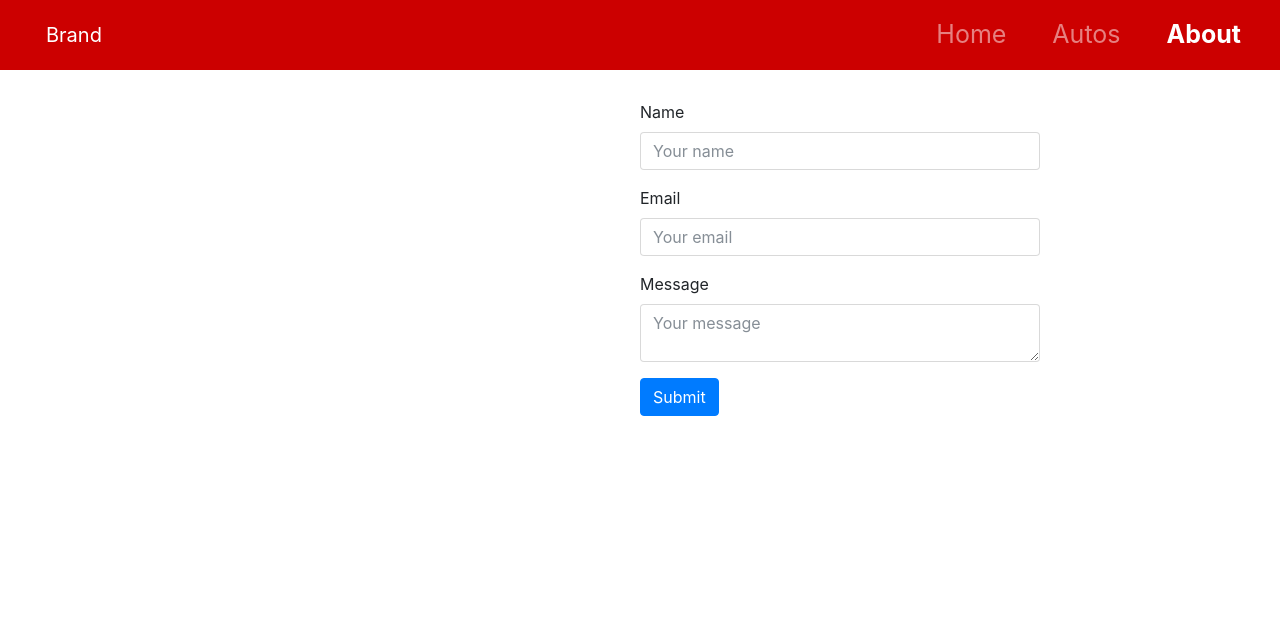
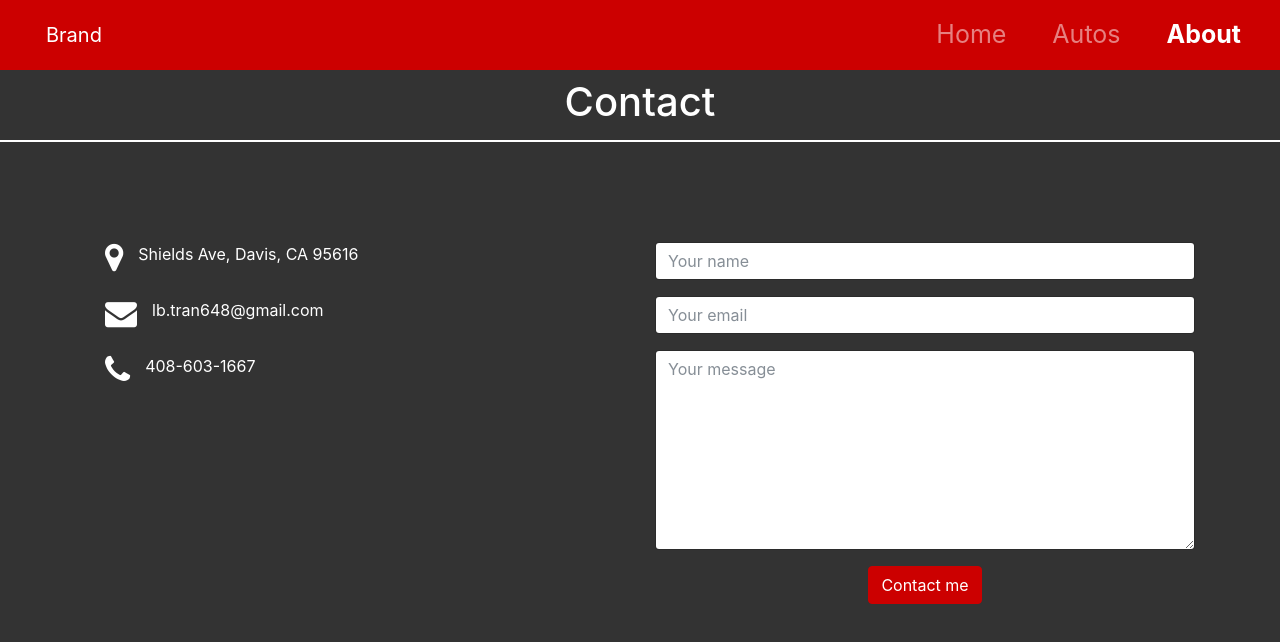
Before and after one commit to LambertTran/car-dealer-website, a React app: page /about in a window 1280 px wide. Built offline with nearby package versions, Linux system fonts and the light colour scheme.

Commit message:
add about page and style

```diff
--- /dev/null
+++ b/public/sass/autospage.scss
@@ -0,0 +1,69 @@
+/*** autos **/
+@mixin carContainer{
+  padding-top:80px;
+  width:100%;
+}
+
+/*** mobile view **/
+.mobile-view{
+  background-color: $auto-bg;
+  display:block;
+  position:relative;
+  min-height:100% !important;
+  overflow:hidden;
+
+}
+
+.cars-container{
+  position:relative;
+  height:100%;
+  @include carContainer;
+  overflow: auto;
+}
+
+.car-item{
+  width: 100%;
+  height: 100%;
+  border: 5px solid $car-item-border;
+  background-color:white;
+  margin-bottom: 15px;
+  h4{
+    color:black;
+    padding: 15px;
+  }
+}
+
+
+
+
+/** Desktop View **/
+@mixin overflow-props{
+  height:100%;
+  display:block;
+  overflow:auto;
+  margin: 20px;
+}
+.desktop-view{
+  background-color: $auto-bg;
+  height:100vh;
+  width:100vw;
+}
+.box{
+  top:80px;
+  position:relative;
+  width:100%;
+  height:80%;
+  overflow:hidden;
+}
+.car-list{
+  width:30%;
+  float:left;
+  @include overflow-props;
+}
+.showdtails{
+  @include overflow-props;
+  width:60%;
+  float:right;
+  text-align:center;
+  color:white;
+}
--- a/public/sass/index.scss
+++ b/public/sass/index.scss
@@ -9,9 +9,11 @@ $icon-content-bg: #333333;
 $dealer-detail: rgba(204,0,0,0.6);
 $footer-bg : #333333;
 $footer-text: #cccccc;
-//autospage
+//autos page
 $auto-bg : #333333;
 $car-item-border: #CC0000;
+//about page
+$about-bg : #333333;
 
 
 html,body{
@@ -19,81 +21,60 @@ html,body{
 }
 
 @import 'homepage';
+@import 'autospage';
 
-/*** autos **/
-@mixin carContainer{
+
+.aboutpage{
+  height:100%;
+  width:100%;
+  display: block;
+  background-color: $about-bg;
+  @media screen and (min-width:767px){
+    height:100vh;
+  }
+}
+.about-header{
   padding-top:80px;
-  width:100%;
-}
-
-/*** mobile view **/
-.mobile-view{
-  background-color: $auto-bg;
-  display:block;
-  position:relative;
-  min-height:100% !important;
-  overflow:hidden;
-
-}
-
-.cars-container{
-  position:relative;
-  height:100%;
-  @include carContainer;
-  overflow: auto;
-}
-
-.car-item{
-  width: 100%;
-  height: 100%;
-  border: 5px solid $car-item-border;
-  background-color:white;
-  margin-bottom: 15px;
-  h4{
-    color:black;
-    padding: 15px;
+  text-align: center;
+  h1{
+    color:white;
+  }
+  hr{
+    border-top: 2px solid white;
+    margin-bottom:50px;
+    @media screen and (min-width:767px){
+      margin-bottom: 100px;
+    }
   }
 }
 
-
-
-
-/** Desktop View **/
-@mixin overflow-props{
-  height:100%;
-  display:block;
-  overflow:auto;
-  margin: 20px;
-}
-.desktop-view{
-  background-color: $auto-bg;
-  height:100vh;
-  width:100vw;
-}
-.box{
-  top:80px;
-  position:relative;
-  width:100%;
-  height:80%;
-  overflow:hidden;
-}
-.car-list{
-  width:30%;
-  float:left;
-  @include overflow-props;
-}
-.showdtails{
-  @include overflow-props;
-  width:60%;
-  float:right;
-  text-align:center;
-  color:white;
+.contact-info{
+  margin-bottom: 50px;
+  div{
+    padding-left:20px;
+    margin-bottom:10px;
+    display:inline-block;
+    width:100%;
+    i{
+      float:left;
+      color:white;
+    }
+    p{
+      float:left;
+      margin-left:15px;
+      color:white;
+    }
+  }
 }
 
 .contact-form{
-  top:100px;
-  left: 50%;
-  position:relative;
-  height:600px;
-  width:400px;
+  text-align: center;
+  button{
+    margin: 0 auto;
+    background-color:$nav-bar-bg;
+    border-color:$nav-bar-bg;
+  }
+  textarea{
+    height:200px;
+  }
 }
--- a/src/actions/index.js
+++ b/src/actions/index.js
@@ -1,9 +1,9 @@
 import axios from 'axios';
 
-const URL ='https://server-car-web.herokuapp.com/api/cars'
+const URL ='https://server-car-web.herokuapp.com/api'
 
 export function fetchAllCars(callback){
-  const req = axios.get(`${URL}`)
+  const req = axios.get(`${URL}/cars`)
 
   return {
     type:'FETCH-ALL',
@@ -12,7 +12,8 @@ export function fetchAllCars(callback){
 }
 
 export function sendEmail(data){
-  console.log(data);
+  const req = axios.post(`${URL}/sendemail`,data);
+  return;
 }
 
 
--- a/src/components/aboutpage/aboutpage.js
+++ b/src/components/aboutpage/aboutpage.js
@@ -3,14 +3,26 @@ import React,{Component} from 'react';
 /** import components **/
 import NavBar from '../share/navbar';
 import ContactForm from './components/contact-form';
-
+import ContactInfo from './components/contact-info';
 
 export default class About extends Component{
   render(){
     return(
-      <div>
+      <div className="aboutpage">
         <NavBar />
-        <ContactForm />
+        <div className="about-header">
+          <h1>Contact</h1><hr/>
+        </div>
+        <div className="container">
+          <div className="row">
+            <div className="col-12 col-md-6">
+              <ContactInfo />
+            </div>
+            <div className="col-12 col-md-6">
+              <ContactForm />
+            </div>
+          </div>
+        </div>
       </div>
     )
   }
--- a/src/components/aboutpage/components/contact-form.js
+++ b/src/components/aboutpage/components/contact-form.js
@@ -21,14 +21,13 @@ export default class ContactForm extends Component{
   handleSubmit(event){
     event.preventDefault();
     sendEmail(this.state);
-    document.getElementById('form').reset();
+    this.setState({name:"",email:"",message:""})
   }
 
   render(){
     return(
-      <form onSubmit={this.handleSubmit} className="contact-form" id="form">
+      <form onSubmit={this.handleSubmit} className="contact-form" id="formID">
         <div className="form-group">
-          <label>Name</label>
           <input
             name="name"
             value={this.state.name}
@@ -39,7 +38,6 @@ export default class ContactForm extends Component{
           />
         </div>
         <div className="form-group">
-          <label>Email</label>
           <input
             name="email"
             value={this.state.email}
@@ -50,7 +48,6 @@ export default class ContactForm extends Component{
           />
         </div>
         <div className="form-group">
-          <label>Message</label>
           <textarea
             name="message"
             value={this.state.message}
@@ -61,7 +58,7 @@ export default class ContactForm extends Component{
           />
         </div>
         <div>
-          <input type="submit" className="btn btn-primary"/>
+          <button type="submit" className="btn btn-primary"> Contact me </button>
         </div>
       </form>
     )
--- /dev/null
+++ b/src/components/aboutpage/components/contact-info.js
@@ -0,0 +1,23 @@
+import React , {Component} from 'react';
+
+export default class ContactInfo extends Component{
+  render() {
+    return (
+      <div className="contact-info">
+        <div>
+          <i className="fa fa-map-marker fa-2x" aria-hidden="true"></i>
+          <p>Shields Ave, Davis, CA 95616</p>
+        </div>
+
+        <div>
+          <i className="fa fa-envelope fa-2x" aria-hidden="true"></i>
+          <p>lb.tran648@gmail.com</p>
+        </div>
+        <div>
+          <i className="fa fa-phone fa-2x" aria-hidden="true"></i>
+          <p>408-603-1667</p>
+        </div>
+      </div>
+    );
+  }
+}
```
Also changed, not shown: public/css/index.css, 1 other file.
